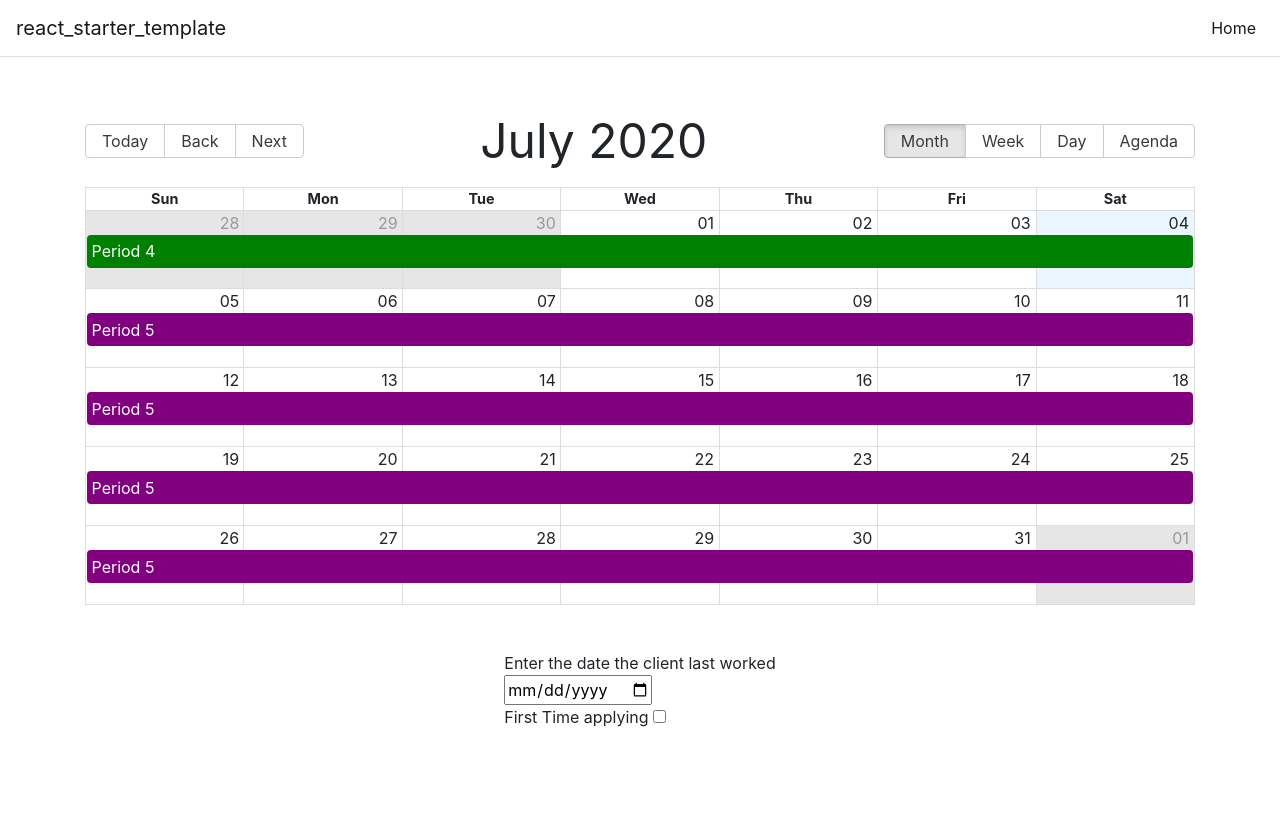
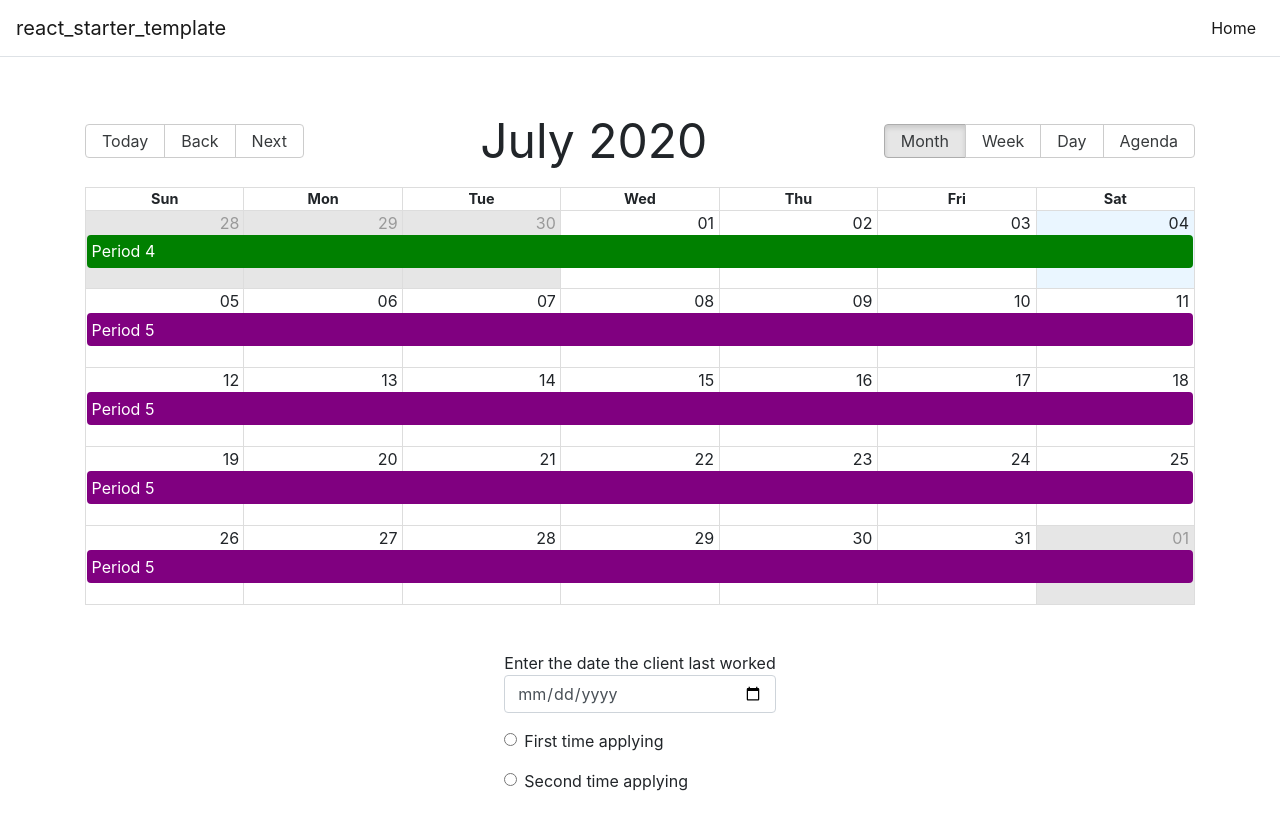
Before and after one commit to jaybenaim/workTaxReviews, a React (Create React App) app: page /#/ in a window 1280 px wide. Shown: the top 830 px of the page. Built offline with nearby package versions, Linux system fonts and the light colour scheme.

Commit message:
bootstrap form

```diff
--- a/src/components/FindDate/FindDate.jsx
+++ b/src/components/FindDate/FindDate.jsx
@@ -1,4 +1,5 @@
-import React, { useState, useEffect } from "react";
+import React, { useState } from "react";
+import { Form } from "react-bootstrap";
 import moment from "moment";
 
 const FindDate = () => {
@@ -28,14 +29,33 @@ const FindDate = () => {
     <div className="find-date-section" style={{ padding: "4%" }}>
       <div>Enter the date the client last worked</div>
       {/* Checkbox for 1st time that will change 14 to 28 days */}
-      <input type="date" onChange={(e) => handleChange(e.target.value)} />
+      <Form>
+        <Form.Group controlId="formBasicEmail">
+          <Form.Control
+            label="Date client last worked"
+            type="date"
+            onChange={(e) => handleChange(e.target.value)}
+          />
+        </Form.Group>
+
+        <Form.Group controlId="formBasicCheckbox">
+          <Form.Check
+            type="radio"
+            label="First time applying"
+            onChange={(e) => handleCheckbox(e.target.value)}
+          />
+        </Form.Group>
+        <Form.Group controlId="formBasicCheckbox2">
+          <Form.Check
+            type="radio"
+            label="Second time applying"
+            onChange={(e) => handleCheckbox(e.target.value)}
+          />
+        </Form.Group>
+      </Form>
+
       <br />
-      <label htmlFor="checkbox">First Time applying</label>{" "}
-      <input
-        type="checkbox"
-        value={checkboxValue}
-        onChange={(e) => handleCheckbox(e.target.value)}
-      />
+
       {firstTimeApplyingPeriod && (
         <div>
           Ask The customer if they have made less than $1000 since{" "}
```
